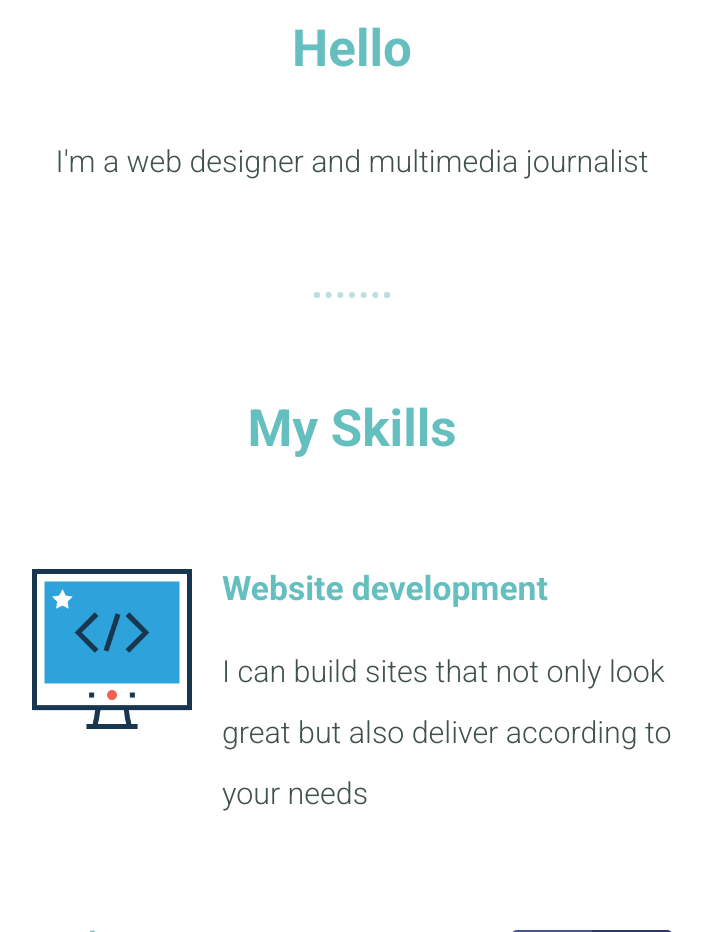
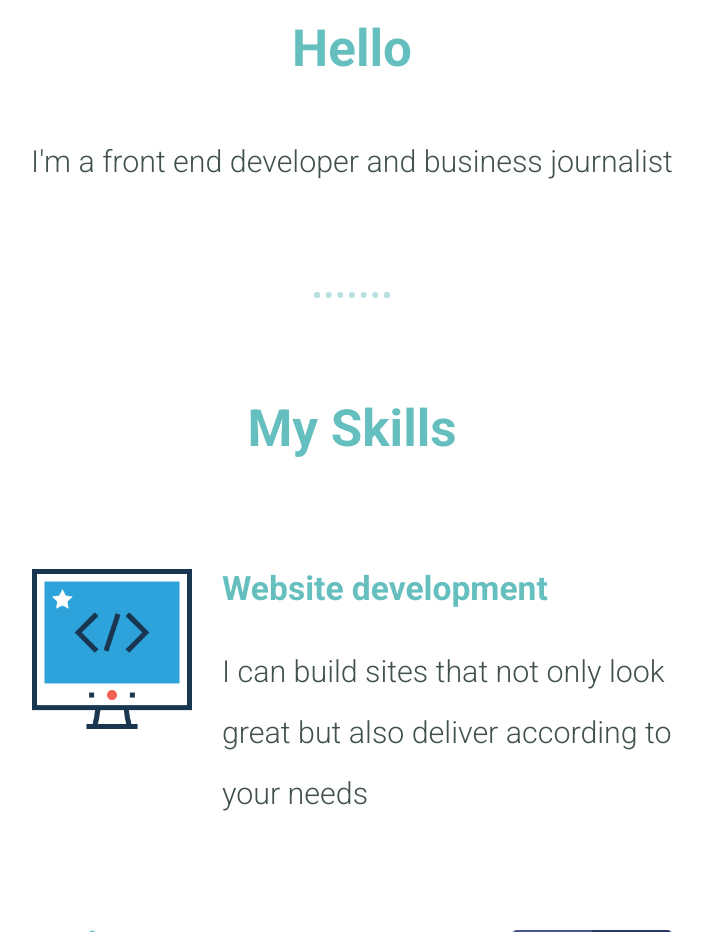
Before and after one commit to danbloch21/CSS-exercise-1, a plain HTML site: page index.html in a window 1280 px wide. Shown: the part 1200-2132 px from the top of the page, without its empty margins (288-991 px from the left). Drawn offline with Linux system fonts and the light colour scheme; a web font is replaced by a local one.

Commit message:
Update index.html

```diff
--- a/index.html
+++ b/index.html
@@ -23,7 +23,7 @@
     <div class="profile">
       <img class="Dan-mugshot" src="images/20210208_142846.jpg" alt="Dan-Bloch-img">
       <h2>Hello</h2>
-      <p class="intro">I'm a web designer and multimedia journalist</p>
+      <p class="intro">I'm a front end developer and business journalist</p>
     </div>
     <hr>
     <div class="skills">
```
